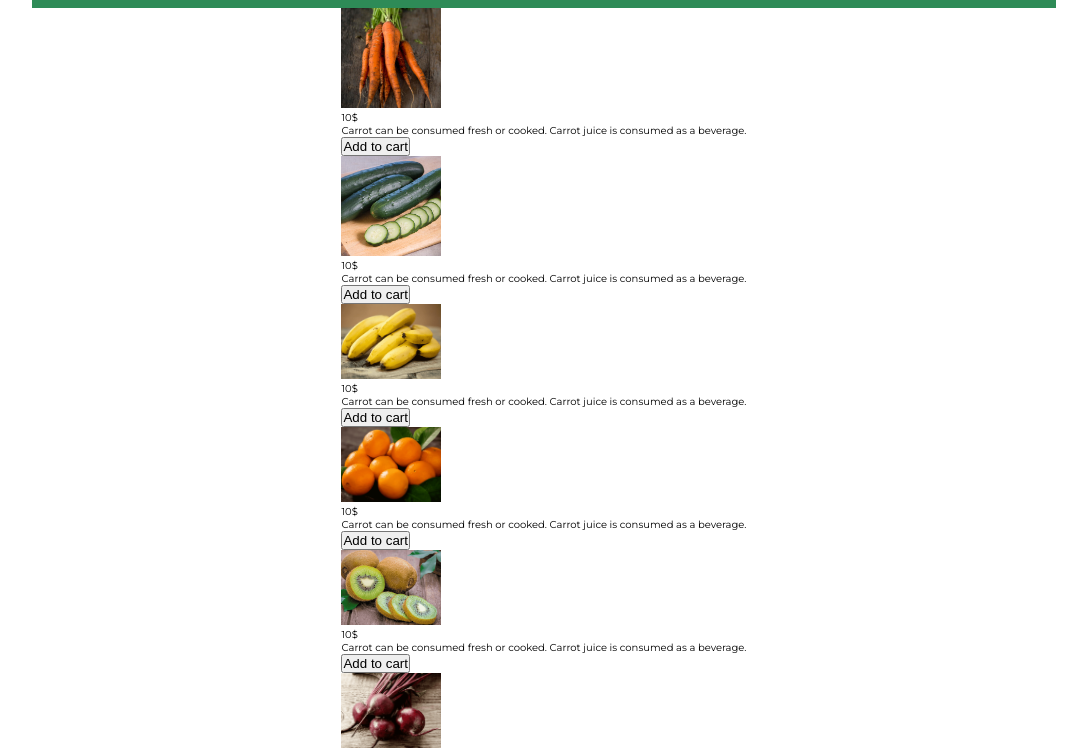
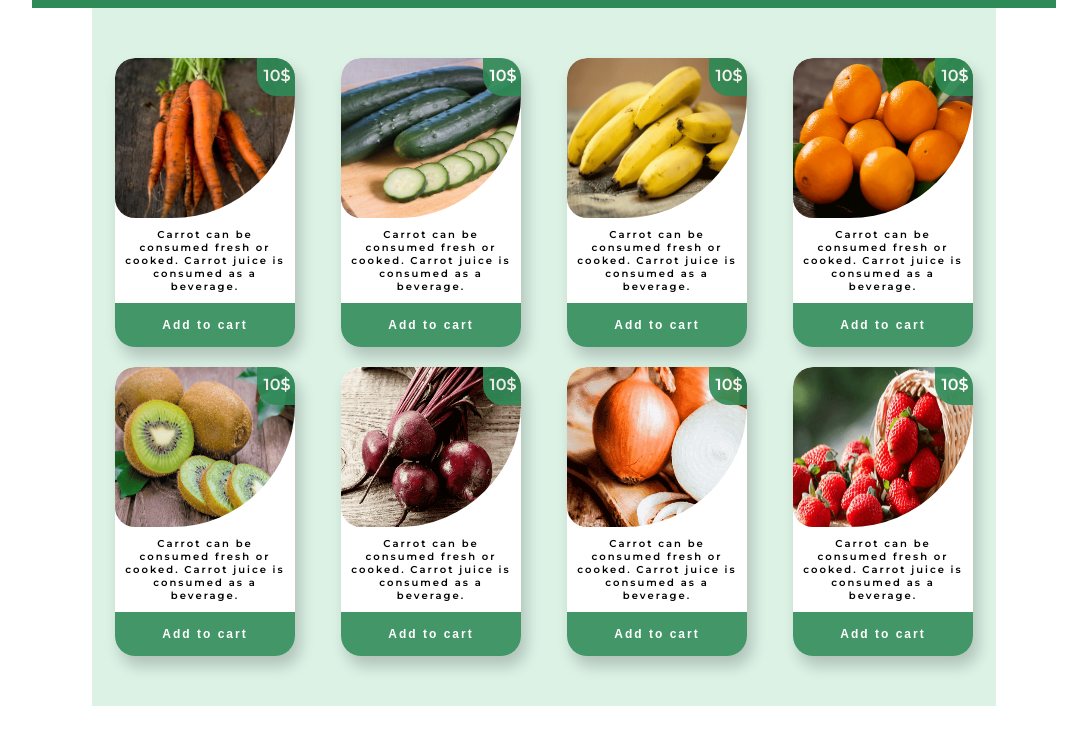
Before and after one commit to vadelbrus/Shopping-Cart, a plain HTML site: page index.html in a window 1280 px wide. Shown: the part 72-820 px from the top of the page, without its empty margins (96-1183 px from the left). Drawn offline with Linux system fonts and the light colour scheme.

Commit message:
Styles added

```diff
--- a/index.html
+++ b/index.html
@@ -8,7 +8,7 @@
     <link rel="preconnect" href="https://fonts.googleapis.com">
     <link rel="preconnect" href="https://fonts.gstatic.com" crossorigin>
     <link href="https://fonts.googleapis.com/css2?family=Montserrat:wght@400;600&display=swap" rel="stylesheet">
-    <link rel="stylesheet" type="text/css" href="/src/style.css">
+    <link rel="stylesheet" type="text/css" href="src/style.css">
     <script src="/src/main.js" defer></script>
     <title>Shopping Cart :)</title>
 </head>
@@ -84,9 +84,6 @@
                 <button class="product-button">Add to cart</button>
             </div>
         </section>
-        <footer class="footer">
-            <p>Thank you for checking my shopping cart :)</p>
-        </footer>
     </div>
 </body>
 
--- a/src/style.css
+++ b/src/style.css
@@ -3,6 +3,8 @@
     font-size: 62.5%;
     font-family: 'Montserrat', sans-serif;
     box-sizing: border-box;
+
+ /* SET VARIABLES */
 
     --main-bg-color: #2E8B57;
     --second-bg-color: #DBF2E5;
@@ -27,12 +29,16 @@ body {
 
 .container {
     width: 1024px;
+
     display: flex;
     flex-direction: column;
     align-items: center;
     justify-content: center;
 
+
 }
+
+/* STYLING HEADER */
 
 header {
     position: relative;
@@ -91,6 +97,70 @@ header .cart-number {
     font-weight: 700;
 }
 
-img {
-    width: 100px;
+/* STYLING GALLERY SECTION */
+
+.products {
+
+    width: 904px;
+    display: grid;
+    grid-template-columns: repeat(4, 1fr);
+    row-gap: 20px;
+    padding: 50px 0;
+    justify-items: center;
+    background-color: #DBF2E5;
+
 }
+
+.product {
+    position: relative;
+    width: 180px;
+    display: flex;
+    flex-direction: column;
+    /* border: 1px solid #34A968; */
+    border-radius: 20px;
+    overflow: hidden;
+    box-shadow: 5px 10px 15px rgba(0, 0, 0, 0.2);
+    background-color: #fff;
+
+}
+
+.product-image {
+    /* width: 100%; */
+    height: 160px;
+    border-radius: 20px 20px 123px 20px;
+
+}
+
+.product-price {
+    position: absolute;
+    top: -2px;
+    right: -2px;
+    background-color: #2E8B57;
+    width: 40px;
+    height: 40px;
+    border-radius: 0 20px 0px 20px;
+    opacity: 90%;
+    text-align: center;
+    line-height: 40px;
+    font-size: 16px;
+    color: #fff;
+    font-weight: 700;
+}
+
+.product-description {
+    padding: 10px;
+    letter-spacing: 2px;
+    text-align: center;
+    font-weight: 700;
+}
+
+.product-button {
+    border: none;
+    background-color: #2E8B57;
+    opacity: 90%;
+    font-size: 12px;
+    padding: 15px;
+    color: #fff;
+    letter-spacing: 2px;
+    font-weight: 700;
+}
```
Also changed, not shown: assets/icons/bag-shopping-solid.svg (deleted), 1 other file.
